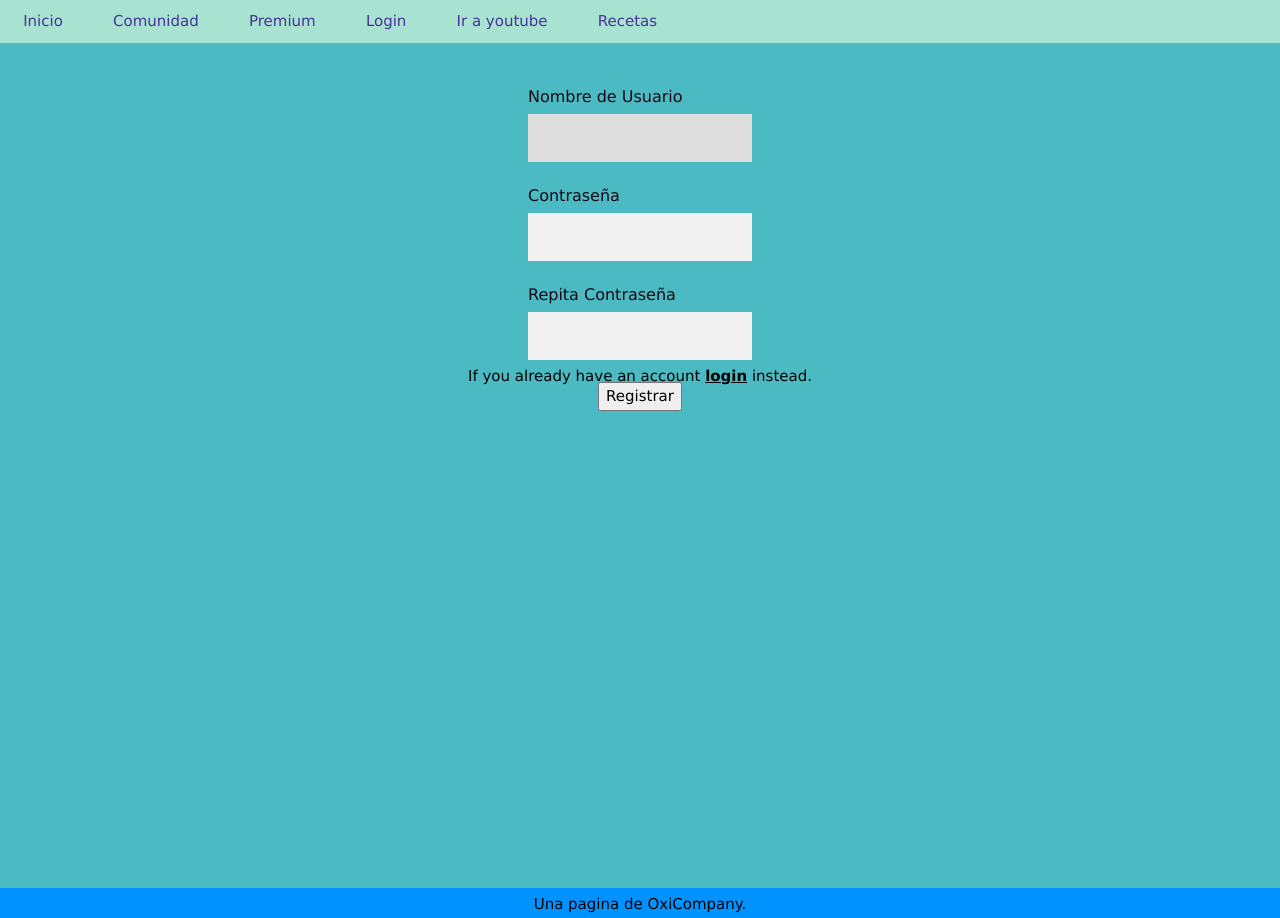
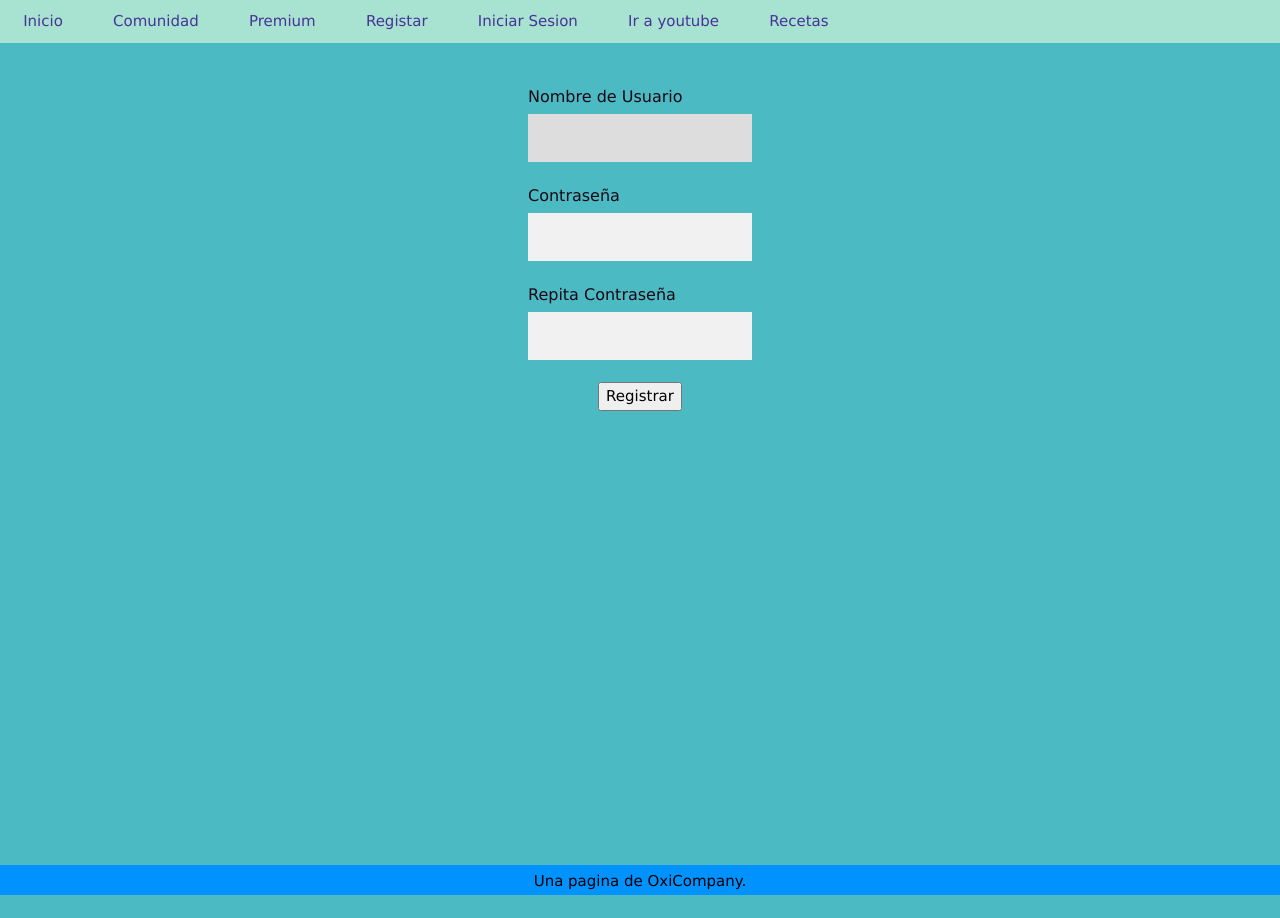
Before and after one commit to SalamanderJ/OxiRecetas, a Django app: page /registrar.html in a window 1280 px wide. After the commit the page ends 895 px from the top, so only its background shows below. Run offline with Django 3.2, Linux system fonts and the light colour scheme.

Commit message:
LOGINPORFINCSM

```diff
--- a/oxirecetas/recetas/templates/recetas/base.html
+++ b/oxirecetas/recetas/templates/recetas/base.html
@@ -21,9 +21,17 @@
                 <li><a href="{% url 'index'  %}">Inicio</a></li>
                 <li><a href="{% url 'Comunidad'  %}">Comunidad</a></li>
                 <li><a href="{% url 'premium'  %}">Premium</a></li>
-                <li><a href="{% url 'registrar'  %}">Login</a></li>
+                <li><a href="{% url 'registrar'  %}">Registar</a></li>
+                <li>
+                        {% if user.is_authenticated %}
+                        <li><a class="tooltippd" href="{% url 'Logout' %}"><i class="fas fa-power-off"></i><span
+                                    class="tooltiptext" style="width: 130px; text-align: center;">Cerrar Sesion User: {{ user.get_username }}</span></a></li>
+                                   {% else %}
+                        <li><a class="tooltippd" href="{% url 'Login' %}"><i class="fas fa-user-circle"></i><span
+                                    class="tooltiptext" style="width: 130px; text-align: center;">Iniciar Sesion</span></a></li>
+                        {% endif %} </li>
+                <li><a href="https://www.youtube.com/watch?v=2Sze3sf9tm8" target="_blank">Ir a youtube</a> </li>
                 <li>{% if user.is_authenticated %}<a href="{% url 'post_new'  %}">Nuevo Post</a>{% endif %}</li>
-                <li><a href="https://www.youtube.com/watch?v=2Sze3sf9tm8" target="_blank">Ir a youtube</a> </li>
                 <li><a href="">Recetas</a>
                     <ul>
                         <li><a href="{% url 'vegetariana'  %}">Comida Vegetariana</a></li>
--- a/oxirecetas/recetas/templates/recetas/registrar.html
+++ b/oxirecetas/recetas/templates/recetas/registrar.html
@@ -33,7 +33,7 @@
             </form>
         </div>
 
-    If you already have an account <a href="/login" target="blank"><strong>login</strong></a> instead.
+
 
     <div class="vacio" style="height: 500px"></div>
 
--- a/oxirecetas/recetas/urls.py
+++ b/oxirecetas/recetas/urls.py
@@ -1,6 +1,7 @@
 from django.conf.urls import url
 from django.urls import path
 from . import views
+from django.contrib.auth import views as views_auth
 
 urlpatterns = [
     path('', views.index, name='index'),
@@ -13,9 +14,12 @@
     path('post/<pk>/remove/', views.post_remove, name='post_remove'),
     path('post/<int:pk>/comment/', views.add_comment_to_post, name='add_comment_to_post'),
     path('registrar.html', views.registrar, name='registrar'),
+    path('Login/', views_auth.LoginView.as_view(template_name='recetas/Login.html'), name='Login'),
+    path('Logout/', views_auth.LogoutView.as_view(next_page='index'), name='Logout'),
     path('vegetariana.html', views.vegetariana, name='vegetariana'),
     path('italiana.html', views.italiana, name='italiana'),
     path('chilena.html', views.chilena, name='chilena'),
     path('francesa.html', views.francesa, name='francesa'),
     path('comPremium.html', views.comPremium, name='comPremium'),
+
 ]
--- a/oxirecetas/recetas/views.py
+++ b/oxirecetas/recetas/views.py
@@ -6,6 +6,7 @@
 from django.shortcuts import redirect
 from django.contrib.auth.forms import UserCreationForm
 from django.contrib.auth import login
+
 
 # Create your views here.
 def index(request):
@@ -87,6 +88,9 @@
                 return redirect('/')
     return render(request, "recetas/registrar.html", {'form': form})
 
+def Login(request):
+    return render(request, 'recetas/Login.html', {})
+
 def vegetariana(request):
     return render(request, 'recetas/vegetariana.html', {})
 
```
Also changed, not shown: oxirecetas/recetas/templates/recetas/login.html (+23 -1 lines), oxirecetas/db.sqlite3.
